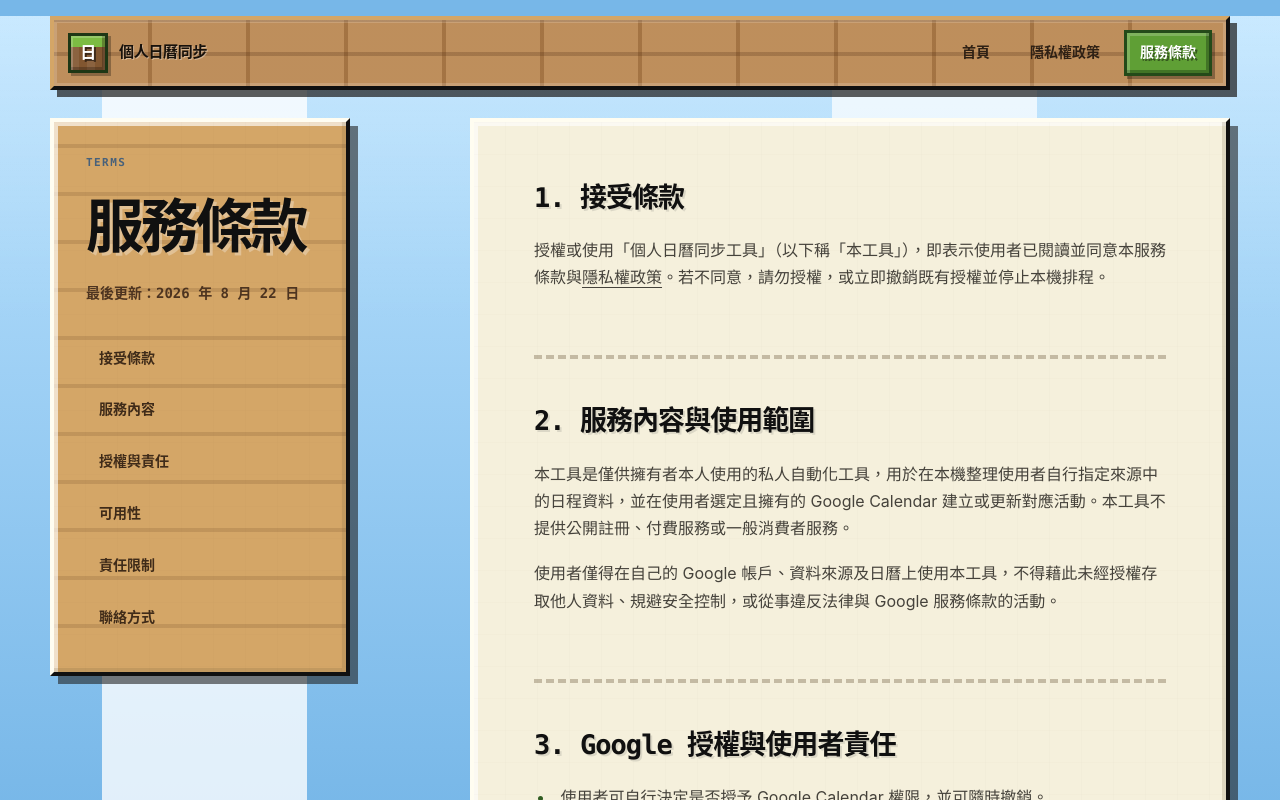
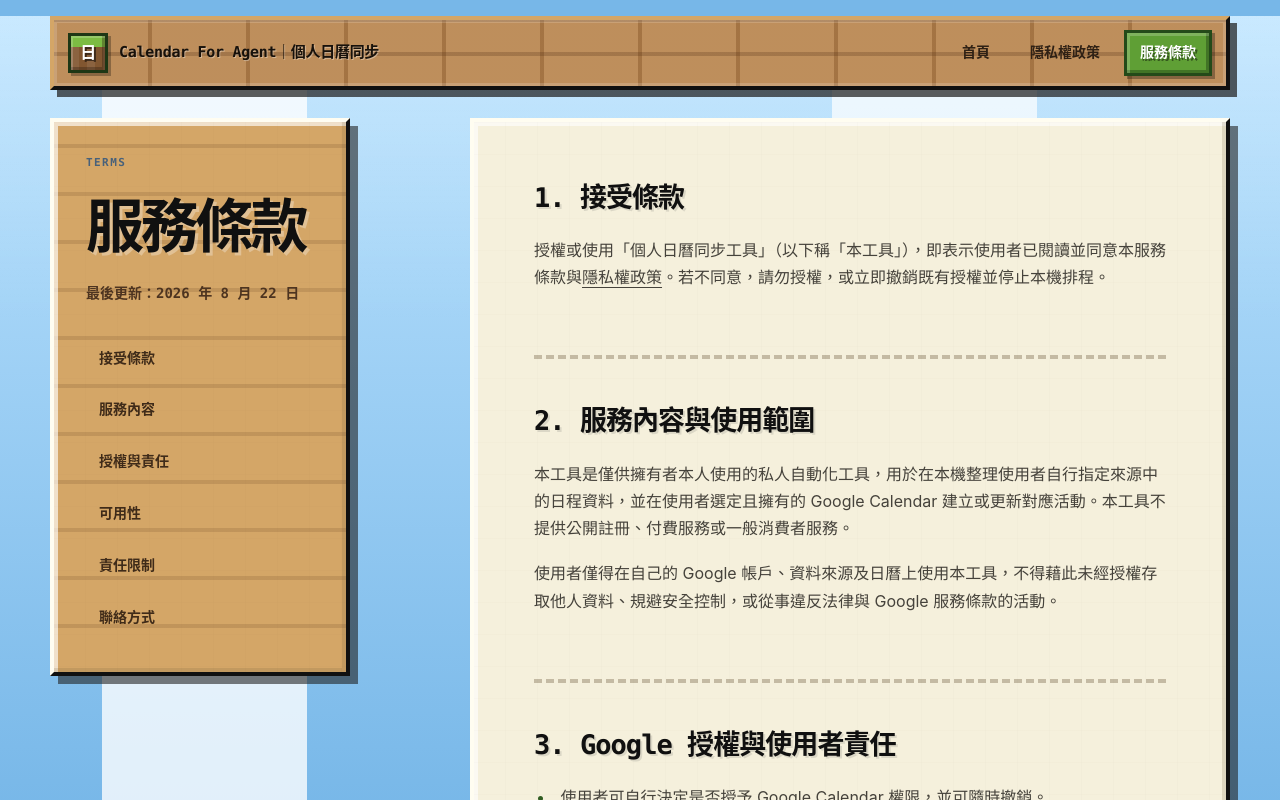
Before and after one commit to WinneWu/personal-calendar-oauth, a plain HTML site: page terms.html in a window 1280 px wide. Shown: the top 800 px of the page. Drawn offline with Linux system fonts and the light colour scheme.

Commit message:
Update header branding in terms.html

```diff
--- a/terms.html
+++ b/terms.html
@@ -8,7 +8,7 @@
 </head>
 <body>
   <a class="skip-link" href="#main">跳至主要內容</a>
-  <header class="site-header"><a class="brand" href="index.html" aria-label="首頁"><span class="brand-mark" aria-hidden="true">日</span><span>個人日曆同步</span></a><nav aria-label="主要導覽"><a href="index.html">首頁</a><a href="privacy.html">隱私權政策</a><a aria-current="page" href="terms.html">服務條款</a></nav></header>
+  <header class="site-header"><a class="brand" href="index.html" aria-label="首頁"><span class="brand-mark" aria-hidden="true">日</span><span>Calendar For Agent｜個人日曆同步</span></a><nav aria-label="主要導覽"><a href="index.html">首頁</a><a href="privacy.html">隱私權政策</a><a aria-current="page" href="terms.html">服務條款</a></nav></header>
 
   <main id="main" class="legal-layout">
     <aside class="legal-aside">
```
